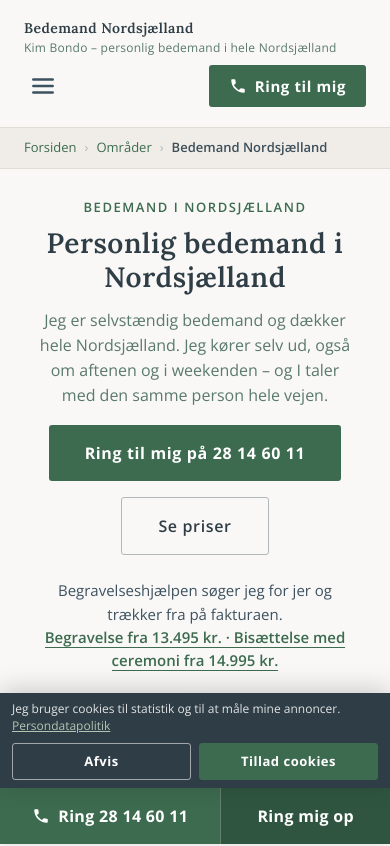
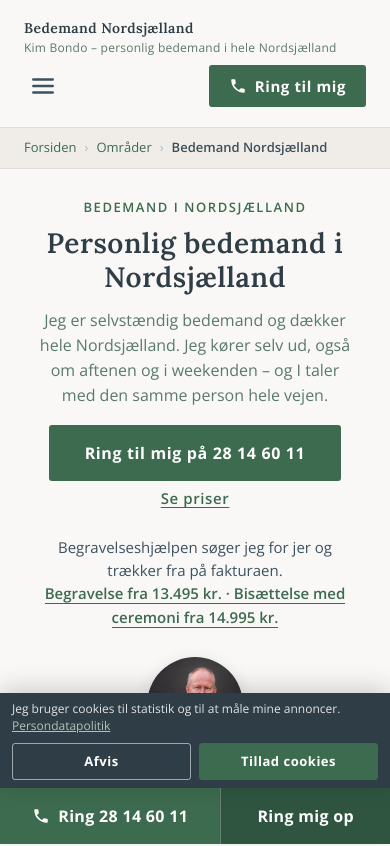
Before and after one commit to KimBondo/Bedemand-K-benhavn, a React (Vite) app in the folder client/: page /nordsjaelland in a window 390 px wide. Shown: the top 846 px of the page. Built offline with nearby package versions, Linux system fonts and the light colour scheme.

Commit message:
/nordsjaelland/: «Se priser» som lille tekstlink under opkaldsknappen på mobil
Co-Authored-By: Claude Opus 5.5 <noreply@anthropic.com>
Claude-Session: https://claude.ai/code/session_01F6kLjEGrqw4xD5LBLrMpCs

```diff
--- a/client/src/index.css
+++ b/client/src/index.css
@@ -173,3 +173,16 @@
   .hero-opkald h1 { margin-bottom: 14px !important; }
   .hero-opkald > p { margin-bottom: 18px !important; line-height: 1.55 !important; }
 }
+
+/* /nordsjaelland/: «Se priser» som et lille tekstlink under opkaldsknappen på mobil */
+@media (max-width: 768px) {
+  .hero-knapper { gap: 4px !important; }
+  .se-priser-mobil {
+    border: none !important;
+    padding: 2px 8px !important;
+    font-size: 15px !important;
+    color: #3D6B4F !important;
+    text-decoration: underline !important;
+    text-underline-offset: 3px;
+  }
+}
--- a/client/src/pages/KimNordsjaelland.tsx
+++ b/client/src/pages/KimNordsjaelland.tsx
@@ -116,9 +116,9 @@ export default function KimNordsjaelland() {
         <p style={{ fontFamily: "'Open Sans', sans-serif", fontSize: "clamp(16px, 1.8vw, 20px)", color: "#5a7a6a", maxWidth: "660px", margin: "0 auto 16px", lineHeight: 1.7 }}>
           Jeg er selvstændig bedemand og dækker hele Nordsjælland. Jeg kører selv ud, også om aftenen og i weekenden – og I taler med den samme person hele vejen.
         </p>
-        <div style={{ display: "flex", flexWrap: "wrap", justifyContent: "center", gap: "16px", marginBottom: "24px" }}>
+        <div className="hero-knapper" style={{ display: "flex", flexWrap: "wrap", justifyContent: "center", gap: "16px", marginBottom: "24px" }}>
           <a href="tel:+4528146011" style={{ display: "inline-block", background: "#3D6B4F", color: "#fff", fontFamily: "'Open Sans', sans-serif", fontWeight: 700, fontSize: "16px", padding: "16px 36px", borderRadius: "3px", textDecoration: "none", letterSpacing: "0.04em" }}>Ring til mig på 28 14 60 11</a>
-          <a href="/priser/" style={{ display: "inline-block", background: "transparent", color: "#2F3E46", fontFamily: "'Open Sans', sans-serif", fontWeight: 600, fontSize: "16px", padding: "16px 36px", borderRadius: "3px", textDecoration: "none", letterSpacing: "0.04em", border: "1.5px solid #b0b8bc" }}>Se priser</a>
+          <a className="se-priser-mobil" href="/priser/" style={{ display: "inline-block", background: "transparent", color: "#2F3E46", fontFamily: "'Open Sans', sans-serif", fontWeight: 600, fontSize: "16px", padding: "16px 36px", borderRadius: "3px", textDecoration: "none", letterSpacing: "0.04em", border: "1.5px solid #b0b8bc" }}>Se priser</a>
         </div>
         <p style={{ fontFamily: "'Open Sans', sans-serif", fontSize: "clamp(15px, 1.7vw, 18px)", color: "#3d5260", maxWidth: "660px", margin: "0 auto 32px", lineHeight: 1.7 }}>
           Begravelseshjælpen søger jeg for jer og trækker fra på fakturaen.<br />
```
